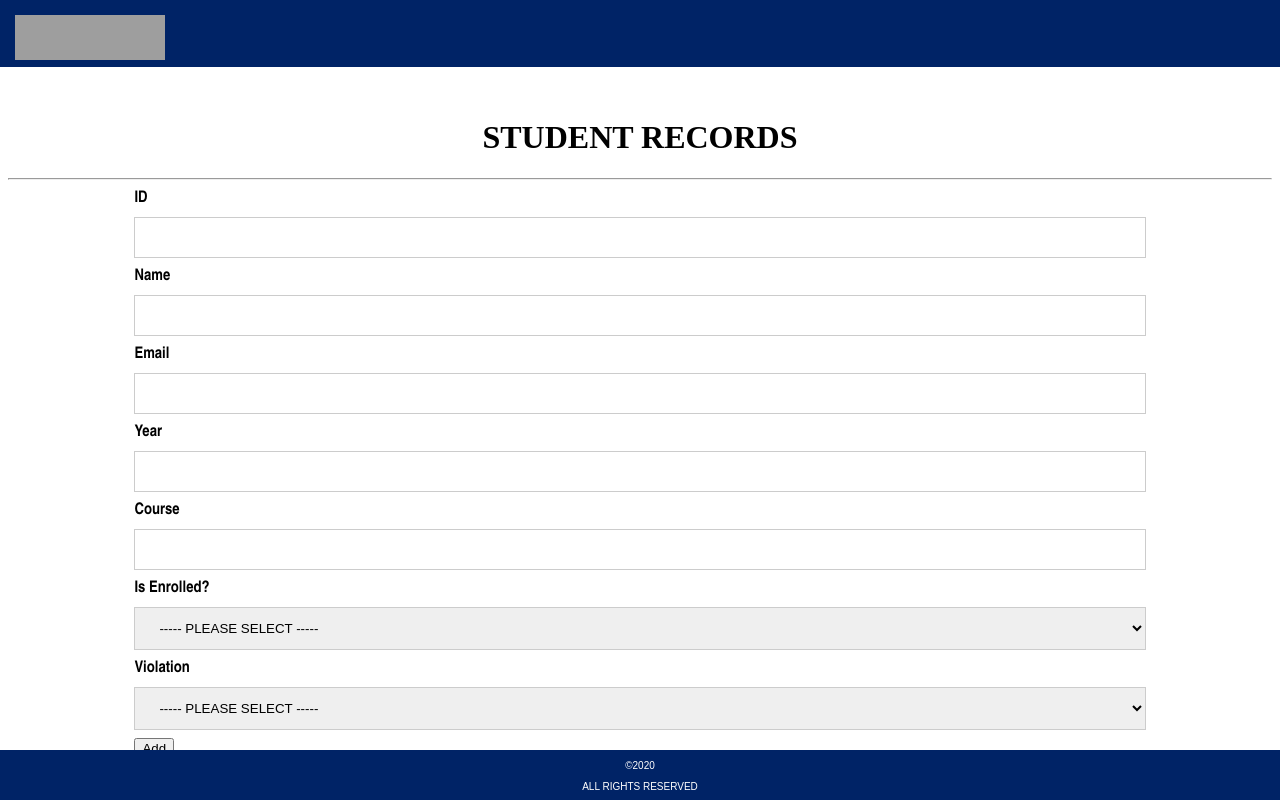
After one commit to niznich/ITCC14_FinalProject, a PHP site: page /add_students.php in a window 1280 px wide. The commit adds this page. Run offline with PHP 8.4, Linux system fonts and the light colour scheme; data that the repository does not hold is empty; grey boxes are pictures that could not be loaded.

Commit message:
Add files via upload

```diff
--- /dev/null
+++ b/add_students.php
@@ -0,0 +1,113 @@
+<?php
+include 'db_connect.php';
+$pdo = pdo_connect_mysql();
+$msg = '';
+// Check if POST data is not empty
+if (!empty($_POST)) {
+    // Post data not empty insert a new record
+    // Set-up the variables that are going to be inserted, we must check if the POST variables exist if not we can default them to blank
+    $student_id = isset($_POST['student_id']) && !empty($_POST['student_id']) && $_POST['student_id'] != 'auto' ? $_POST['student_id'] : NULL;
+    // Check if POST variable "name" exists, if not default the value to blank, basically the same for all variables
+    // $student_id = isset($_POST['student_id']) ? $_POST['student_id'] : NULL;
+    $name = isset($_POST['name']) ? $_POST['name'] : '';
+    $email = isset($_POST['email']) ? $_POST['email'] : '';
+    $year = isset($_POST['year']) ? $_POST['year'] : '';
+    $is_enrolled = isset($_POST['is_enrolled']) ? $_POST['is_enrolled'] : '';
+    $course = isset($_POST['course']) ? $_POST['course'] : '';
+    $violation = isset($_POST['violation']) ? $_POST['violation'] : '';
+    // Insert new record into the contacts table
+    $stmt = $pdo->prepare('INSERT INTO students VALUES (?, ?, ?, ?, ?, ?, ?)');
+    $ret = $stmt->execute([$student_id, $name, $email, $year, $course, $is_enrolled, $violation]);
+    // Output message
+    // var_dump($ret);
+    if($ret == 'true'){
+        echo "<script>
+        alert('Successfully Added Student');
+        window.location.href='get_students.php';
+        </script>";
+    }else{
+        echo "<script>
+        alert('Please try Again later!');
+        </script>";
+    }
+
+}
+?>
+
+
+<!DOCTYPE html>
+<html>
+<head>
+path/to/font-awesome/css/font-awesome.min.css
+<link rel = "stylesheet" href = "assets/style.css">
+<!-- <link rel="stylesheet" href="https://cdnjs.cloudflare.com/ajax/libs/font-awesome/4.7.0/css/font-awesome.min.css"> -->
+<meta name="viewport" content="width=device-width, initial-scale=1">
+<title> Xavier University - Office of Student Affairs </title>
+</head>
+    <div class = "header_2">
+    <img src = "assets/XU Logo.png" id="leftImageXU" />
+
+    </div>
+<div class="footer">
+  <p> <footer>&copy;2020</footer> </p>
+  <p> <footer>ALL RIGHTS RESERVED</footer> </p>
+</div>
+</div>
+<body>
+
+</body>
+
+<br>
+<br>
+<br>
+<br>
+<br>
+<h1 style="text-align:center">STUDENT RECORDS</h1>
+<hr>
+<div class="container">
+<form action="add_students.php" method="post">
+        <label for="id">ID</label>
+        <input type="text" name="student_id"  id="student_id" required>
+        <label for="name">Name</label>
+        <input type="text" name="name"  id="name" required>
+        <label for="email">Email</label>
+        <input type="text" name="email"  id="email" required>
+        <label for="Year">Year</label>
+        <input type="text" name="year"  id="year" required>
+        <label for="Course">Course</label>
+        <input type="text" name="course"  id="course" required>
+        <label for="Is Enrolled?">Is Enrolled?</label>
+        <select style="width: 100%;
+  padding: 12px 20px;
+  margin: 8px 0;
+  display: inline-block;
+  border: 1px solid #ccc;
+  box-sizing: border-box;" name="is_enrolled" id="is_enrolled">
+            <option value=" ">----- PLEASE SELECT -----</option>
+            <option value="Yes">Yes</option>
+            <option value="None">Not yet</option>
+        </select>
+        <!-- <input type="text" name="is_enrolled" placeholder="1" value="<?=$student['is_enrolled']?>" id="is_enrolled"> -->
+        <label for="Violation">Violation</label>
+        <div class="select_inp">
+        <select style="width: 100%;
+  padding: 12px 20px;
+  margin: 8px 0;
+  display: inline-block;
+  border: 1px solid #ccc;
+  box-sizing: border-box;" name="violation" id="violation">
+            <option value=" ">----- PLEASE SELECT -----</option>
+            <option value="Yes">Yes</option>
+            <option value="None">None</option>
+        </select>
+        </div>
+        <!-- <input type="text" name="violation" placeholder="1" value="<?=$student['violation']?>" id="violation"> -->
+        <input type="submit" value="Add">
+    </form>
+    <?php if ($msg): ?>
+    <p><?=$msg?></p>
+    <?php endif; ?>
+</div>
+
+</body>
+</html>
```
Also changed, not shown: delete_students.php (added, +19 -0 lines), get_students.php (+30 -5 lines), index.php (+5 -4 lines), login.php (added, +41 -0 lines), update_students.php (+6 -7 lines).
